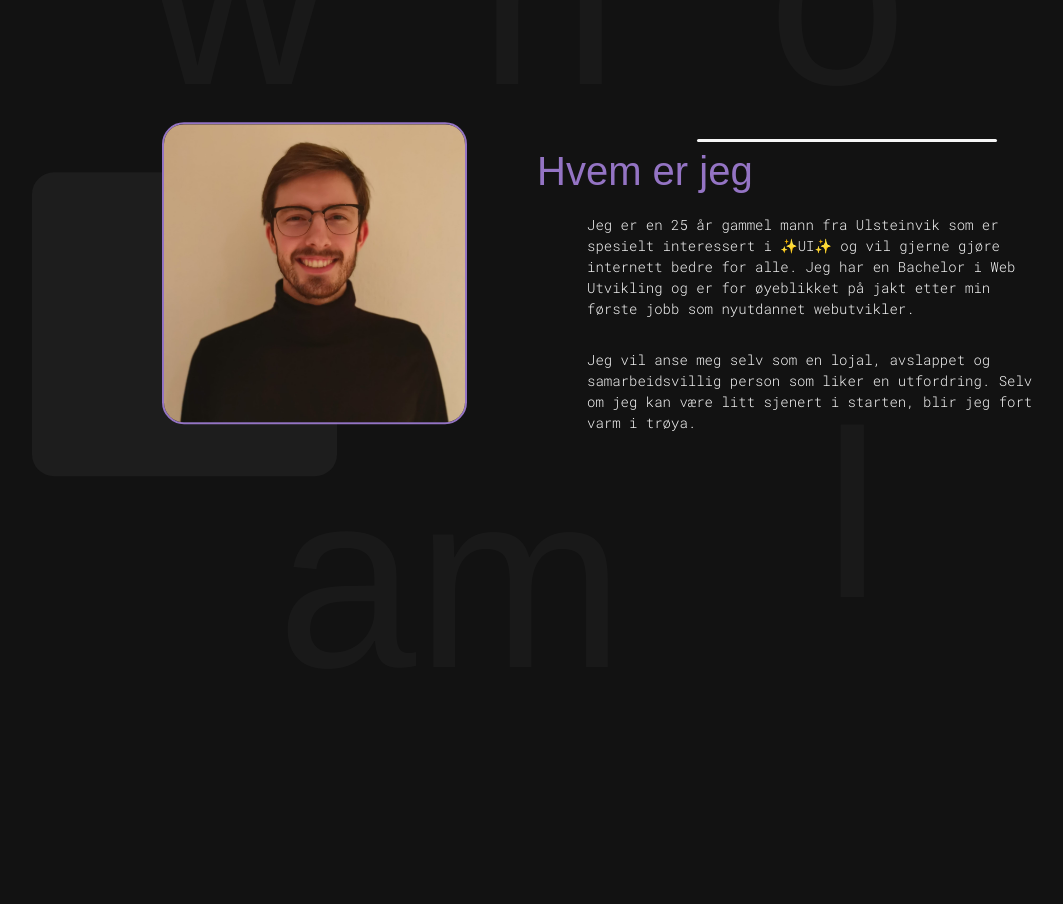
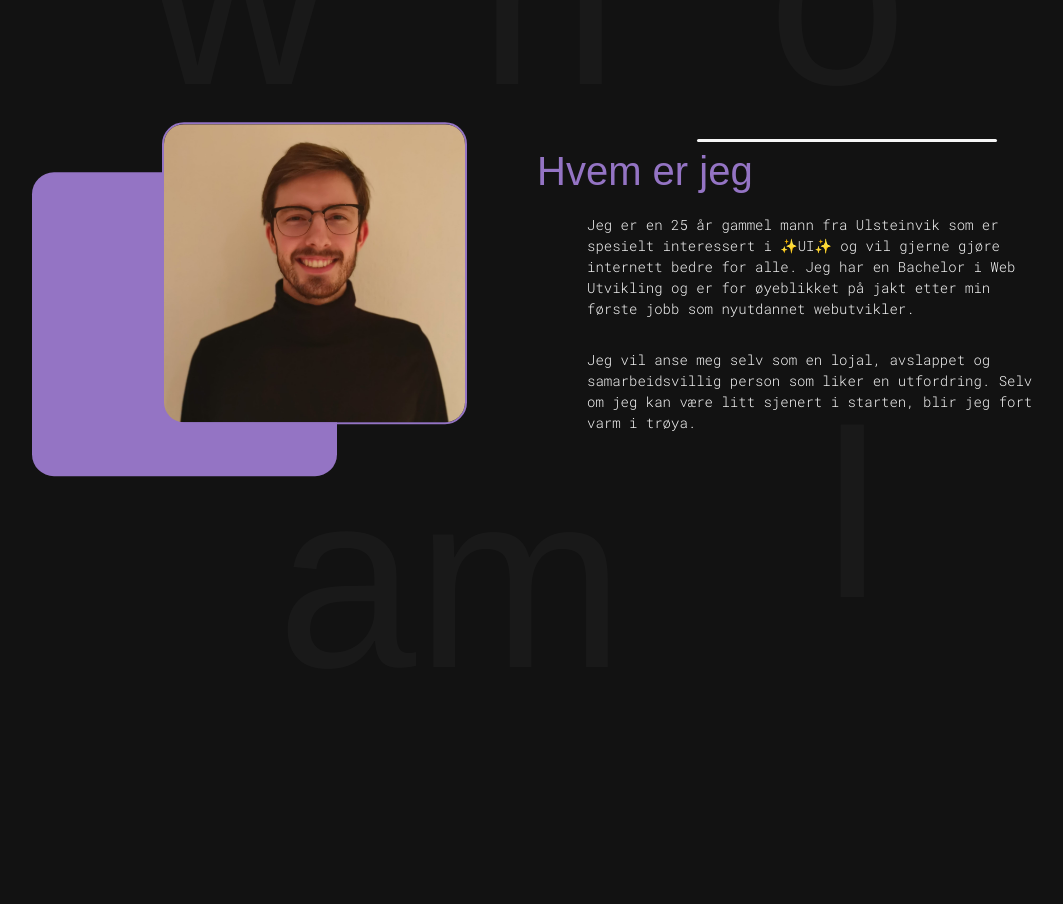
Before and after one commit to eirikkv95/portfolio, a React (Create React App) app in the folder portfolio/: page / in a window 1280 px wide. Shown: the part 840-1744 px from the top of the page, without its empty margins (73-1136 px from the left). Built offline with nearby package versions, Linux system fonts and the light colour scheme.

Commit message:
About section : color change

```diff
--- a/portfolio/src/components/about/about.module.scss
+++ b/portfolio/src/components/about/about.module.scss
@@ -64,7 +64,7 @@
       content: " ";
       display: block;
       position: absolute;
-      background: var(--img);
+      background: var(--primary);
       height: 100%;
       width: 100%;
       top: 5rem;
```
